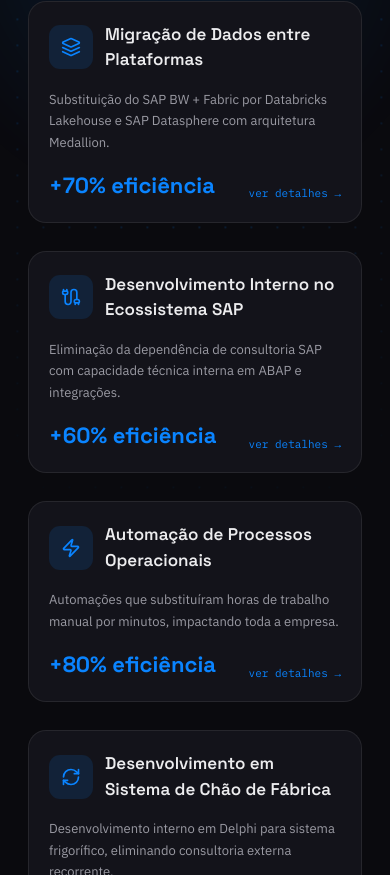
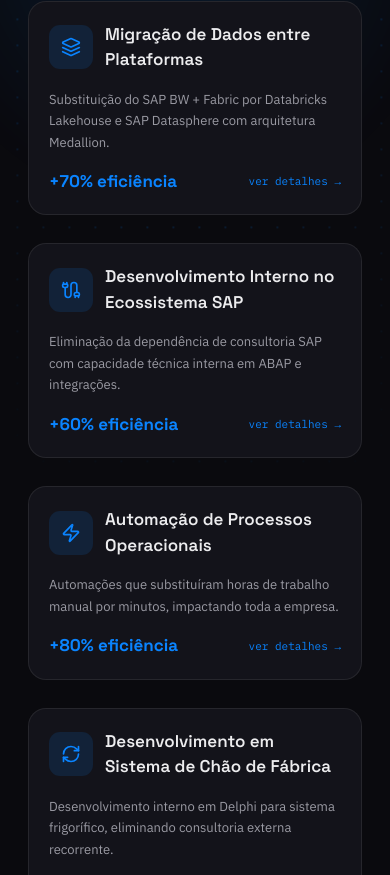
Before and after one commit to CarlosVarao/new_portfolio, a React (Vite) app: page / in a window 390 px wide. Shown: the part 4669-5544 px from the top of the page. Built offline with nearby package versions, Linux system fonts and the light colour scheme; no server answers.

Commit message:
ajustes no layouts dos cads

```diff
--- a/src/components/sections/Projects.tsx
+++ b/src/components/sections/Projects.tsx
@@ -59,14 +59,14 @@ export function Projects() {
                       {project.summary}
                     </p>
 
-                    <div className="mt-auto flex items-end justify-between">
-                      <div className="font-display text-[22px] font-bold text-accent">
+                    <div className="mt-auto flex flex-nowrap items-center justify-between gap-2">
+                      <div className="whitespace-nowrap font-display text-[17px] font-bold text-accent md:text-[22px]">
                         {project.metric}
                       </div>
                       <button
                         type="button"
                         onClick={() => setSelected(project)}
-                        className="font-mono text-[11px] text-accent transition-colors hover:underline"
+                        className="flex-shrink-0 font-mono text-[11px] text-accent transition-colors hover:underline"
                       >
                         ver detalhes →
                       </button>
```
